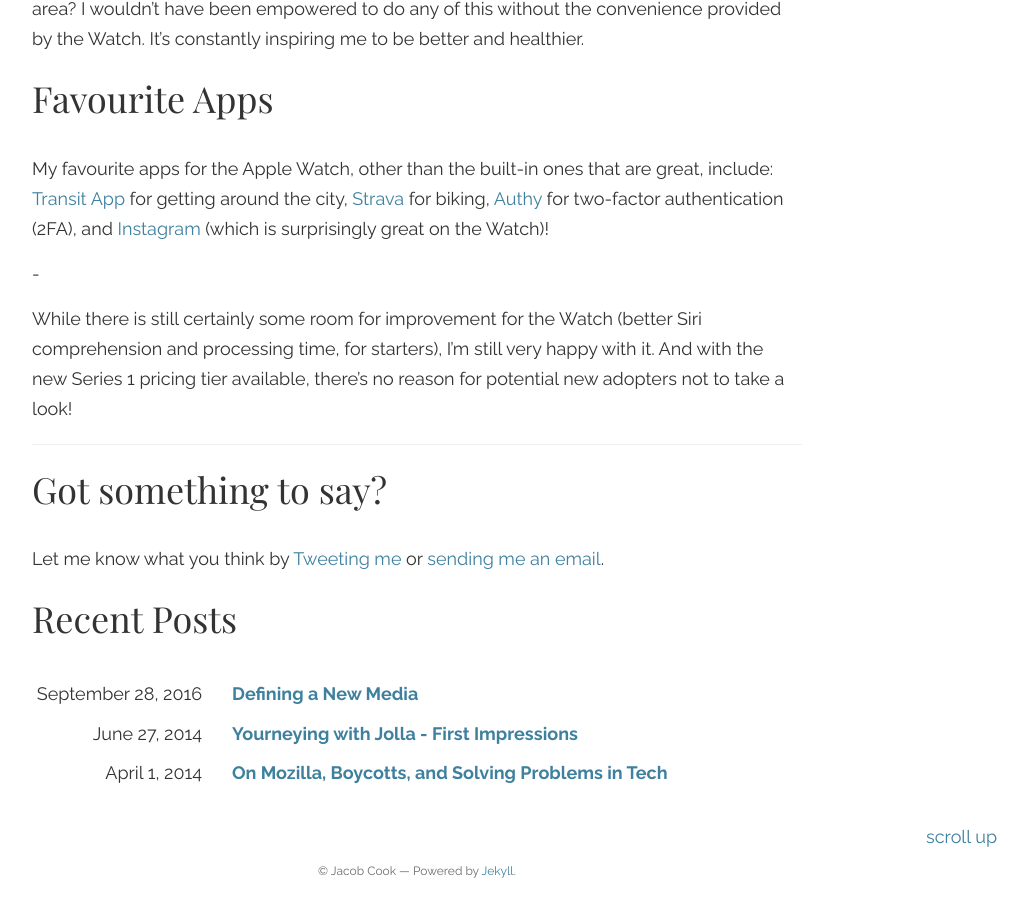
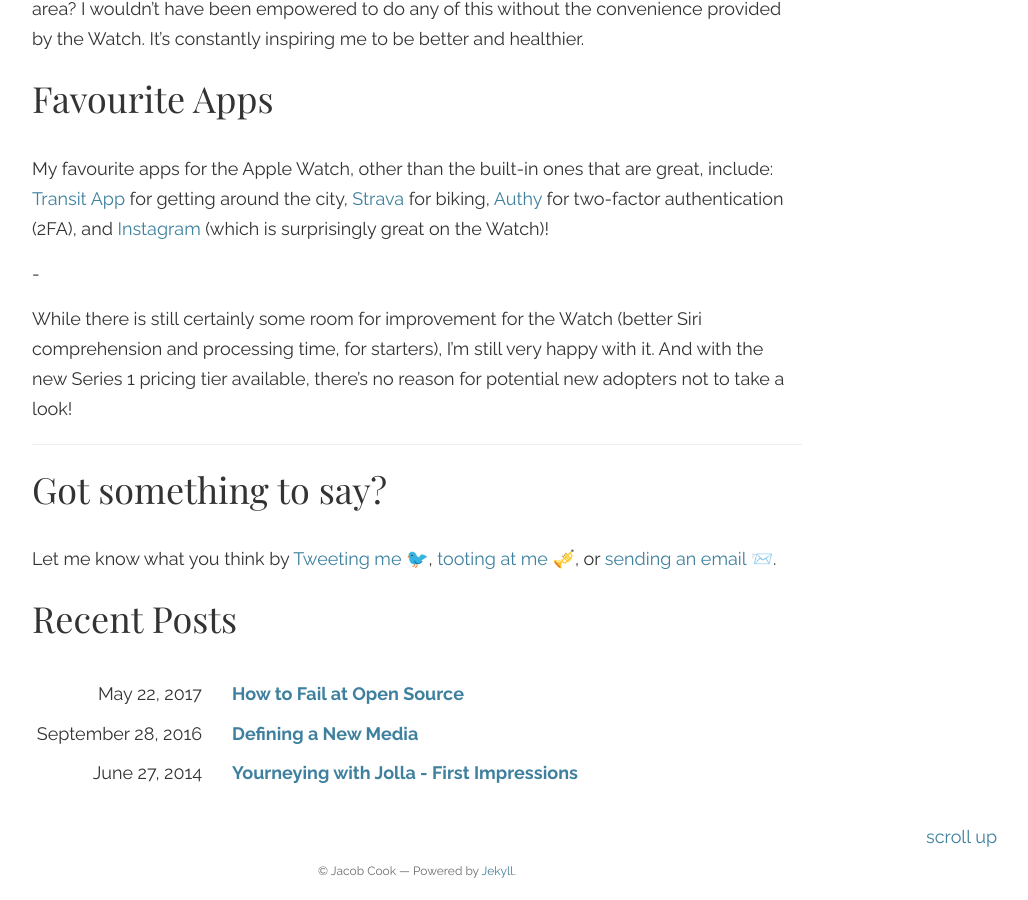
Before and after one commit to peakwinter/peakwinter.net, a Jekyll site: the page built from _posts/2016-09-12-apple-watch.md, in a window 1280 px wide and 900 px high, scrolled down 2190 px. Shown: the whole window, without its empty margins (223-1251 px from the left). Built offline with Jekyll 4.4.1, drawn with Linux system fonts in a browser that asks for light colours; nearby versions of some CDN libraries; Markdown is read by kramdown in place of the engine named in the settings; some of the changed lines change nothing that is shown.

Commit message:
How to Fail at Open Source

```diff
--- a/_layouts/post.html
+++ b/_layouts/post.html
@@ -33,7 +33,7 @@
 
 	   <hr />
 		 <h3>Got something to say?</h3>
-		 <p>Let me know what you think by <a href="https://twitter.com/{{ site.twitter.username }}">Tweeting me</a> or <a href="mailto:{{ site.email }}">sending me an email</a>.
+		 <p>Let me know what you think by <a href="https://twitter.com/{{ site.twitter.username }}">Tweeting me 🐦</a>, <a href="https://mastodon.social/@{{ site.mastodon }}">tooting at me 🎺</a>, or <a href="mailto:{{ site.email }}">sending an email 📨</a>.
 	   <div class="jc-blog-related">
 		   <h3>Recent Posts</h3>
 		   {% for post in site.related_posts limit:3 %}
--- /dev/null
+++ b/_posts/2017-05-22-open-source-fail.md
@@ -0,0 +1,67 @@
+---
+layout: post
+title: "How to Fail at Open Source"
+image: /assets/images/20170521001.jpg
+image_attribution: Given enough neglect, your projects will start to look like this soon enough. ([Vincent Ferron](https://www.flickr.com/photos/photosvincent/15791902902))
+description: If the price you're paying is burnout, the product you're getting is worthless.
+tags:
+- open source
+- projects
+- development
+- technology
+- personal
+---
+
+Recently I discontinued my work on a big open source project I started a few years back called [arkOS](https://github.com/arkOScloud). This project brought me a lot of happiness and personal success over the years, some of which has [already been documented here](/blog/crowdfunding-campaign/). But several years after my initial successes, I found myself in command of a project that didn't at all resemble what it once was, or what I really wanted it to become. I was sapped of all energy and will to contribute to it, and felt any little bit I was able to do wasn't going to make a dent in the problem I was trying to solve, and would only further disappoint my users. This post is an exercise in taking stock of some of my failures with this project and the things I realized after I stopped working on it.
+
+So, after nearly five years of open source contributions to this project, how did things get to this point?
+
+### Promise The Moon
+
+One of the biggest mistakes I made throughout the course of the project was in over-promising and under-delivering. It was a very common occurrence for me to receive messages on Twitter or on my project's forums that went a little something like this:
+
+> Hey! I really like the idea of your project. But it would be awesome if it could do X. Then I'd use it full time. Is this kind of feature in progress?
+
+So, in my eagerness to please, my response to messages like the above would often go: "Sure! I can start working on it right now! It'll be done in a month or so."
+
+But who was I really kidding? It's far easy to assume that a feature will only take a day or so to complete, and sometimes that may actually be the case. But it's far more common that it takes two, three, four days or even more, given the unpredictable nature of developing such a large project. The end result is that I made a promise to a user that their desired feature would be implemented in a certain amount of time, I'm never actually able to get around to doing it in the expected timeframe, and then I ultimately (out of guilt) rush through production to get it done "soon enough." This is an atrocious flaw in professional software development, and even though the stakes are much lower in open source contributions, it is still a sure-fire way to frustrate your potential users and contributors.
+
+**Solution: be pessimistic, then take off ten percent.**  When estimating anything, from an individual feature to the entire scope of your project, take the longest possible estimate you can make of when it would be done, then make that estimate ten percent longer. Don't worry about trying to keep up with the Joneses. Your reputation as a honest and dependable project manager is much more valuable than one that has good intentions but can only ever under-deliver.
+
+### Do Everything At Once
+
+The quickest way to set yourself up for failure is to bite off more than you can chew. Imagine a single developer trying to create their own open-source operating system, with an octopus-like modular API and software stack that deploys websites, creates encrypted disk partitions, configures network connections, binds to an LDAP server... but also someone that can find time to moderate a user forum, wiki, website, worldwide network of file servers, IRC channel, and much more.
+
+This is what I tried to do alone. It's no wonder I had no time to contribute to a well-designed, iterative software development process that could yield a high-quality product. In retrospect this entire process would have been vastly easier if I limited my scope, and not tried to solve too many problems at once. Even if I had a small team of developers, my project could never hope to do so many things spectacularly well. Technical debt mounted at a fast pace because I didn't have the time to worry about essential things like unit tests or continuous integration &mdash; my time was taken up with just coding basic features.
+
+**Solution: follow the [UNIX philosophy](https://en.wikipedia.org/wiki/Unix_philosophy) whenever possible.** Break things down into achievable chunks, and don't be afraid of not doing everything you potentially could with a given project. Know your limits, as well as the limits of your team. Don't set the bar out of your own reach, and don't plan too far ahead.
+
+### Don't Ask For Help
+
+My specific problem was not necessarily that I wasn't asking for help (I actually did quite often), I just wasn't asking for help *from other people*. So I might as well not have asked for help at all.
+
+My issues on Github were often in the style of, "Add authentication to X", "Refactor CSS", or one that was even just the cryptic title "Websockets". This is okay if I am going to be the one addressing these issues, because I know what all of those references mean. But nowhere in these issues was there information regarding how to reproduce the problem, which technical solutions might be used to implement the new feature, or where in the application one could look to find inspiration for the input I was seeking. At the end of the day, I wasn't asking for help the right way; I was asking for help from someone that already knew everything about the project (myself), and it was no wonder why I wasn't getting it!
+
+So I never really took an honest look at why I wasn't getting the help I needed. My biggest need with the project was to find people qualified to assist with the development of core features. But nobody wants to spend several days learning the ins-and-outs of your software stack and trying to divine your intentions before they are even able to write a line of code.
+
+**Solution: Be clear and specific with your needs, and facilitate the contribution process as much as possible.** Writing concise yet detailed explanations when documenting a new feature is essential. Otherwise it requires too much input from you before a new potential contributor can get started, and nobody wants to deal with that initial friction. While this process will take extra planning time from you, it is an essential investment that will bear fruit long-term.
+
+
+### Be Afraid of Disappointment
+
+When I first started my project, I was so excited by the prospect of helping people, and blinded by my own success, that I never really stopped to contemplate what I was doing. I simply had to trudge forward and continue my overarching mission: to deliver kickass software to people that really wanted it. My number one goal was always to make my users happy and proud of the work I was able to do with their support.
+
+This isn't always the case with open source developers &mdash; some are only in it to solve a specific need they want to solve, and beyond that they don't much care if others get a lot of use out of it. And that's fine too. But that was never the way I operated. I took my user's needs very personally; I was invested in every one of them, and made it my personal mission to ensure that their experiences were always as positive as they could possibly be.
+
+What did this mean concretely? On the positive side, I received constant compliments on my devotion to the ideas behind the project, as well as to the stellar tech support I was able to provide to my users through the forum and other means. On the negative side, my level of personal investment meant that I took every failure or misstep I made very seriously. Whenever I missed a self-imposed deadline, or I failed to properly fix a bug in a release, I took it as a source of shame and personal guilt.
+
+The project itself then began to eat away at me. I would always have this nagging feeling, whenever I got home after a particularly stressful day at work and didn't feel like working on the project, that I was only going to miss another deadline and let down my users (my "fans", so to speak). Rather than being an avenue for worthwhile contributions to society, my project instead began to hang from my neck like an albatross, becoming something I dreaded having to work on because the weight of my own micro-failures outweighed all the positive reinforcement I was receiving.
+
+**Solution: Don't ignore structural problems like the ones above, and don't take your failures too personally.** If the price you're paying is burnout, the product you're getting is worthless. If you are too invested in a specific commitment and can never be honest with yourself about the true causes of the problem, you're only going to make the emotional toll that much heavier, and contribute to a negative feedback loop. It's better to give up if you have to than to live with that stress in the back of your mind.
+
+
+### Conclusion
+
+I will admit that the title of this post is a bit over-the-top. I was able to accomplish a great deal with my project, and despite the fact that it never became anything close to what I wanted it to become, it taught me so much about software development and my own strengths and weaknesses. My aim with my next project is to better assess these problems as they happen, rather than after having created an inevitable burnout. I am going to try my best at being honest with myself about what I want to do, what I can do, and how best to involve the community at large rather than close myself in when I feel like I'm not achieving what I initially set out to do.
+
+Making open source software is supposed to be a fun and valuable way to make contributions to society through one's technical skills as a developer. If you ever stop and realize that it isn't that way for you, you aren't doing it right!
```
Also changed, not shown: assets/images/20170521001.jpg (added).
